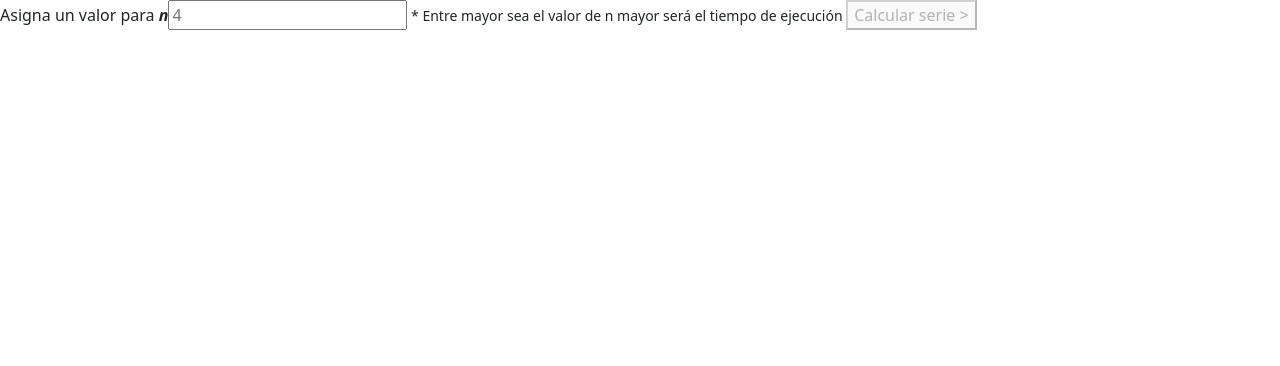
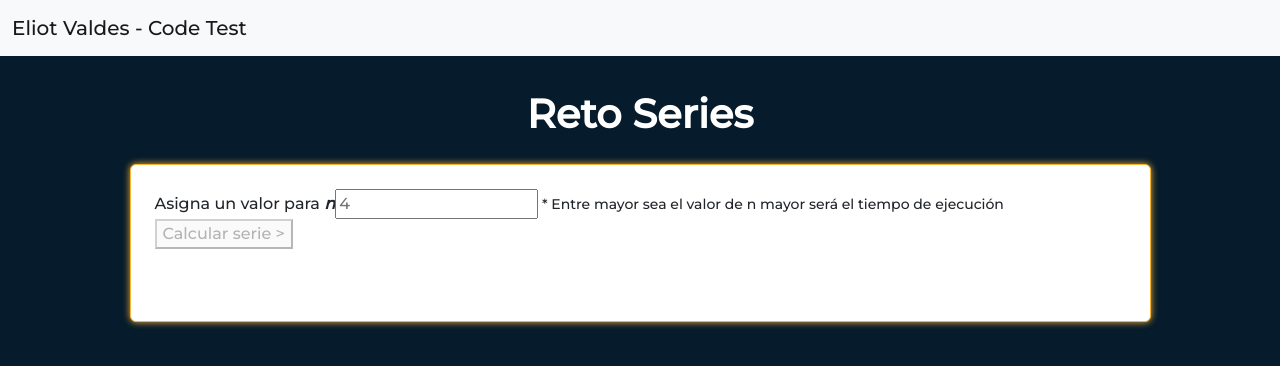
Before and after one commit to eliottvaldes/CODETEST_sngular, a Vue app: page / in a window 1280 px wide. Shown: the top 366 px of the page. Built offline with nearby package versions, Linux system fonts and the light colour scheme.

Commit message:
upd -> styles_ implemented 4 page component

```diff
--- a/src/assets/css/styles.css
+++ b/src/assets/css/styles.css
@@ -0,0 +1,4 @@
+body {
+    background-color: rgb(6, 27, 43);
+    font-family: 'Montserrat', sans-serif;
+  }
--- a/src/pages/SeriesPage.vue
+++ b/src/pages/SeriesPage.vue
@@ -1,23 +1,50 @@
 <template>
-    <div>
+    <div class="container">
 
+        <nav class="navbar fixed-top navbar-light bg-light">
+            <div class="container-fluid">
+                <a class="navbar-brand" href="#">
+                    Eliot Valdes - Code Test
+                </a>
+            </div>
+        </nav>
+
+        <div class="row">
+            <div class="col-12">
+                <h1 class="heading-page">
+                    Reto Series
+                </h1>
+            </div>
+        </div>
+
+        <div id="errorAlert"></div>
+
+        <div class="row justify-content-center">
+            <div class="col-11">
+                <div class="card p-4 rounded" id="container-components">
+                    <div class="row">
+                        <div class="col-12">
                             <SeriesForm
                                 :isInputDisabled="isInputDisabled"
                                 @execute-serie="solveSerie"
                             />
+
                             <br><br>
 
                             <SeriesResults
                                 :showResults="showResults"
                                 :result="serieResult"
                             />
-
-        <div v-if="tryAgain">
-            <button type="button" @click="resetApp">
+                        </div>
+                        <div v-if="tryAgain" class="col-12">
+                            <button type="button" class="try-again" @click="resetApp">
                                 Intentar de nuevo
                             </button>
                         </div>
-
+                    </div>
+                </div>
+            </div>
+        </div>
     </div>
 </template>
 
@@ -84,5 +111,22 @@ export default {
 </script>
 
 <style scoped>
+h1 {
+    color: #fff;
+    font-size: 2.5rem;
+    font-weight: 700;
+    margin-bottom: 1.6rem;
+    margin-top: 90px;
+    text-align: center;
+}
+button.try-again{
+    float: right;
+    margin-top: 25px;
+}
 
+#container-components{
+    border: 1px solid #f7b334;
+    /* set a shadow */
+    box-shadow: 0 0 7px #f7b334;
+}
 </style>
```
Lines whose indentation alone changed are shown as unchanged.
